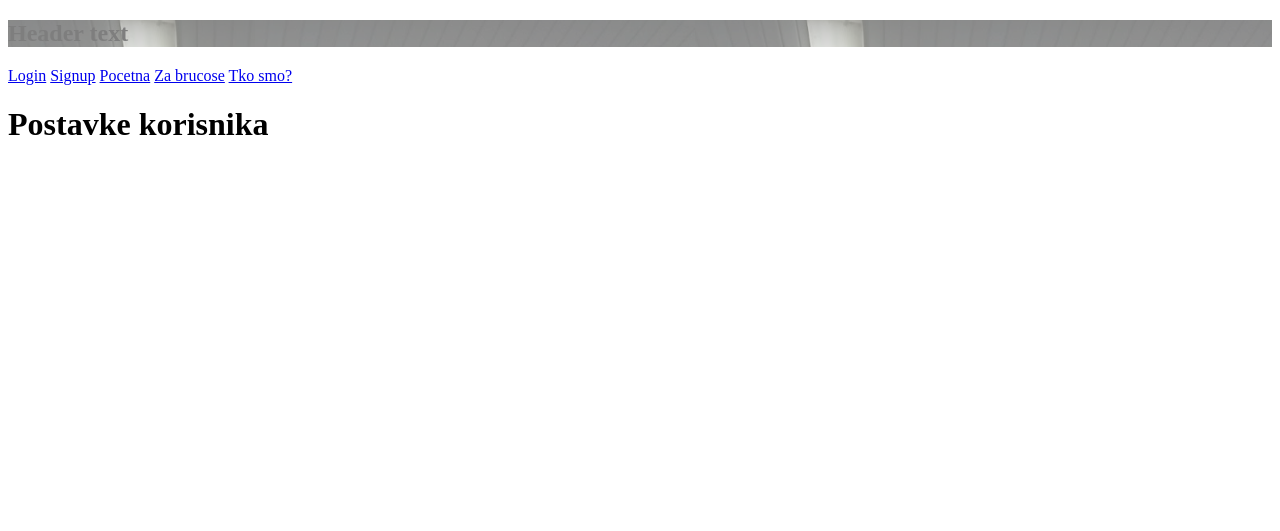
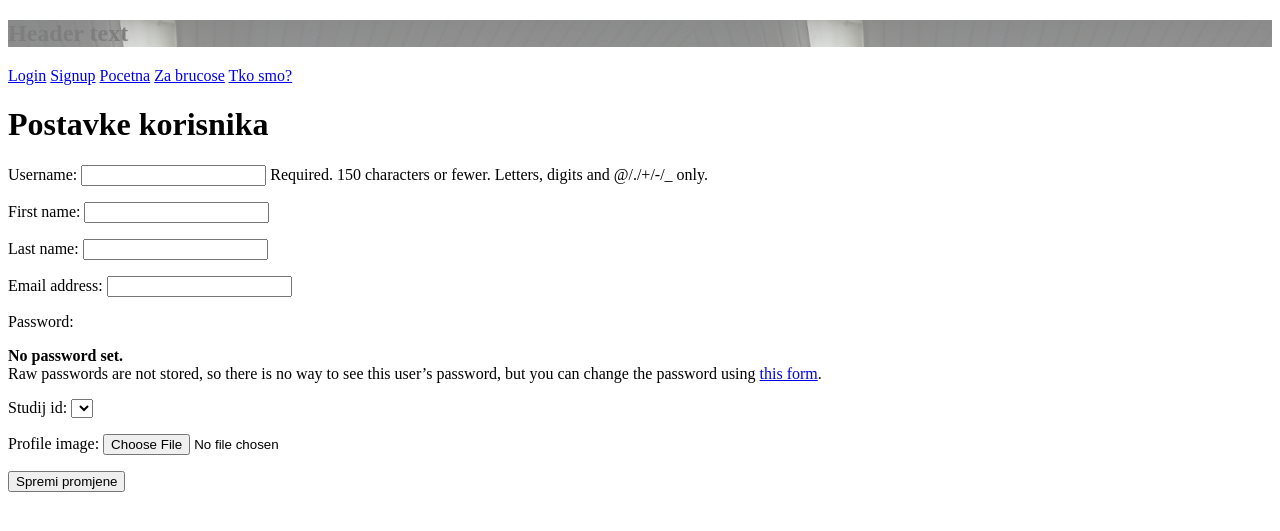
Before and after one commit to nsamardzic13/jez, a Django app: template account/templates/account/settings.html in a window 1280 px wide. Shown: the top 531 px of the page. Run offline with Django 3.2, Linux system fonts and the light colour scheme; the template is opened without the code that fills it: values that come from a table or form of the project are taken from there, others are empty; parts of the project's set-up code (start-up, migrations or seed data) failed here and were passed over.

Commit message:
settings

```diff
--- a/account/forms.py
+++ b/account/forms.py
@@ -4,7 +4,7 @@ from studij.models import Studij
 from django.contrib.auth.models import User
 from account.models import Student
 
-from django.contrib.auth.forms import UserCreationForm
+from django.contrib.auth.forms import UserCreationForm, UserChangeForm
 
 class RegistrationForm(UserCreationForm):
     email = forms.EmailField(max_length=50, required=True)
@@ -54,7 +54,17 @@ class StudentProfileForm(forms.ModelForm):
         model = Student
         fields = ('studij_id',)
 
+class EditUserForm(UserChangeForm):
 
-class LoginForm(forms.Form):
-    username = forms.CharField(max_length=50, required=True)
-    password = forms.CharField(max_length=30, widget=forms.PasswordInput)
+    class Meta:
+        model = User
+        fields = (
+            'username',
+            'first_name',
+            'last_name',
+            'email'
+        )
+class EditStudentForm(forms.ModelForm):
+    class Meta:
+        model = Student
+        fields = ('studij_id', 'profile_image')
--- a/account/templates/account/settings.html
+++ b/account/templates/account/settings.html
@@ -1,5 +1,11 @@
 {% extends 'base_template.html' %}
 
 {% block content %}
-    <h1>Postavke korisnika</h1>
+<h1>Postavke korisnika</h1>
+<form method="post"  enctype="multipart/form-data">
+    {% csrf_token %}
+    {{ form.as_p }}
+    {{ student_form.as_p}}
+    <button type="submit">Spremi promjene</button>
+</form>
 {% endblock %}
```
